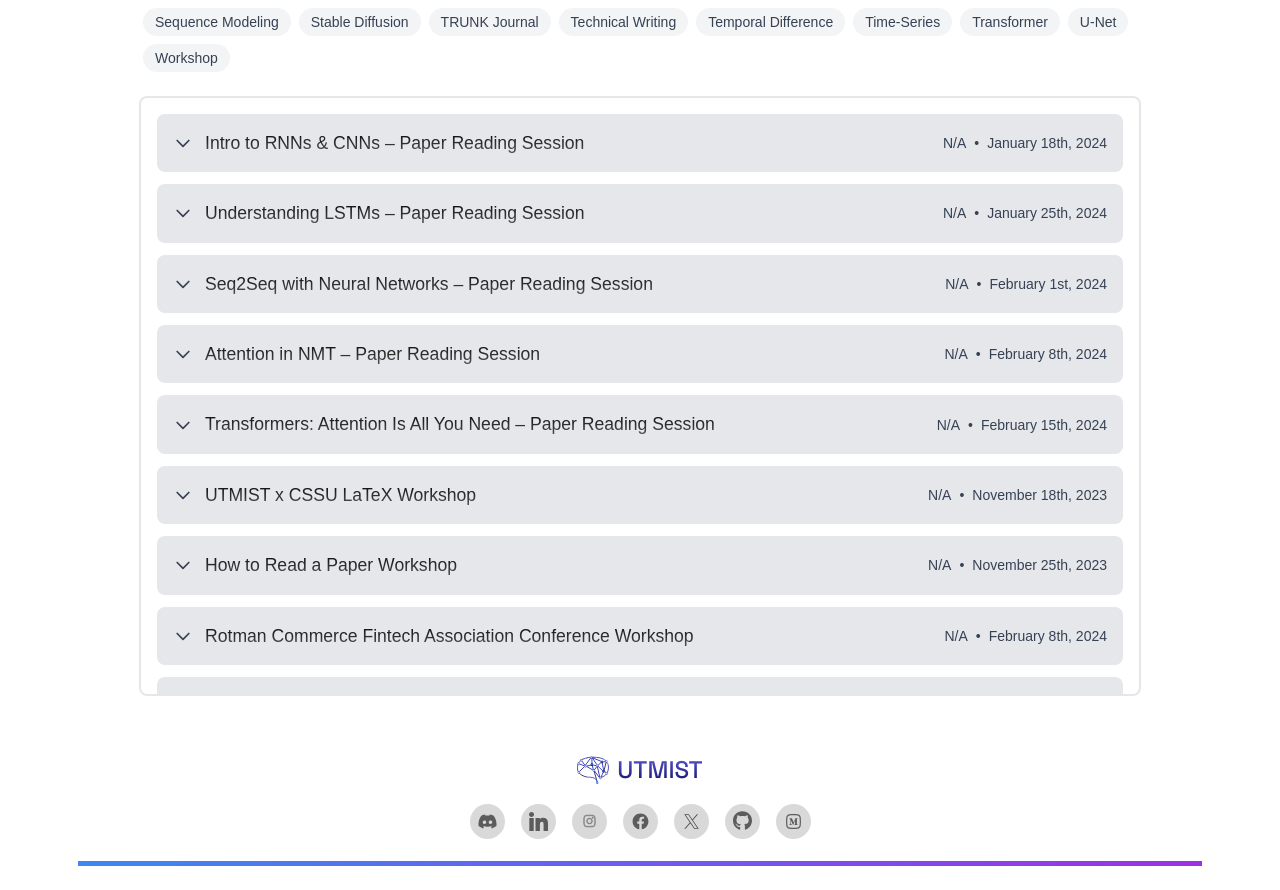
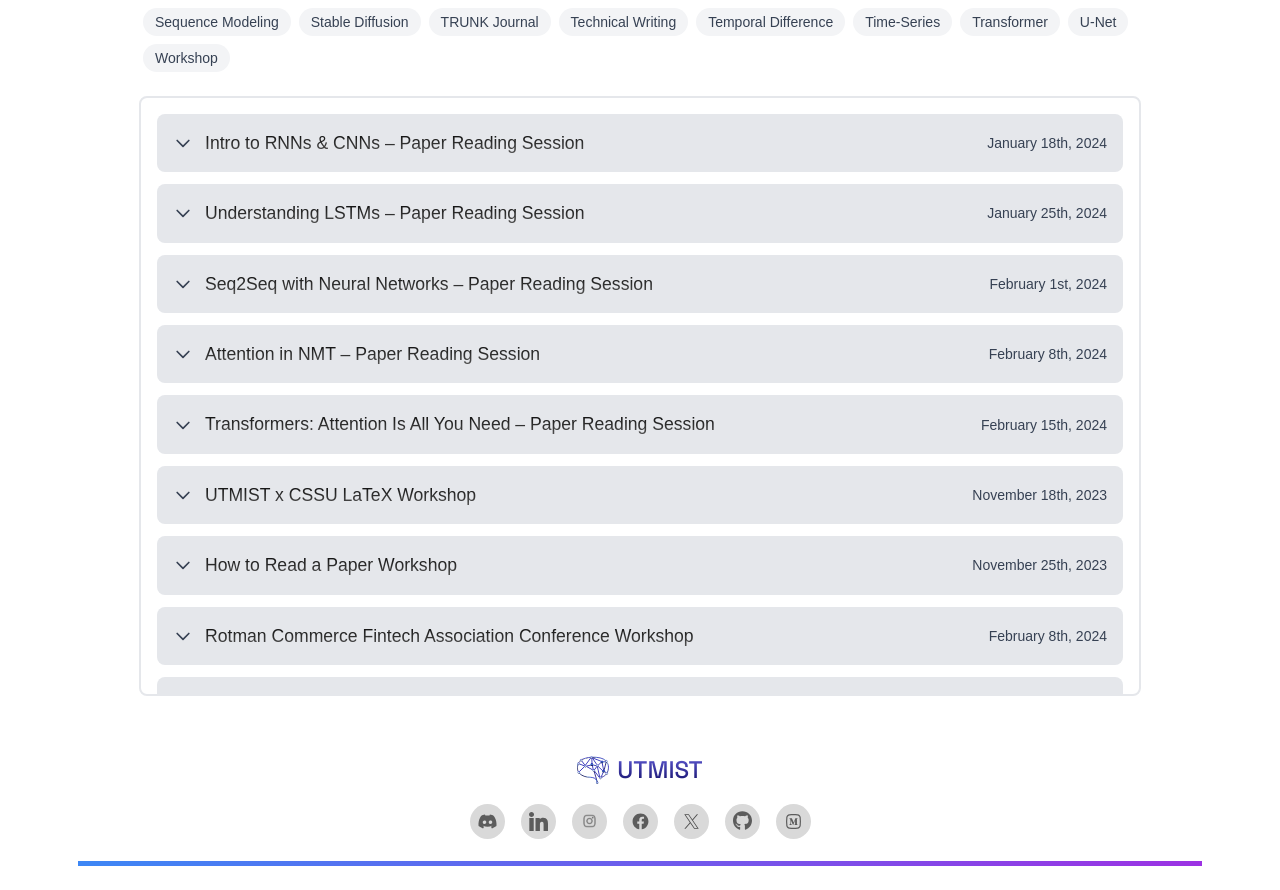
Before and after one commit to UTMIST/UTMIST, a Next.js app in the folder client/: page /events in a window 1280 px wide. Shown: the part 2760-3650 px from the top of the page. Built offline with nearby package versions, Linux system fonts and the light colour scheme.

Commit message:
removed NA instructor

```diff
--- a/client/src/app/events/components/event-item.tsx
+++ b/client/src/app/events/components/event-item.tsx
@@ -78,7 +78,7 @@ export function EventItem({ event, isPassed }: { event: Event, isPassed: boolean
           </div>
           {/* Event info */}
           <div className="flex items-center text-xs text-gray-700 gap-1 flex-wrap">
-            {event.instructor && <span>{event.instructor}</span>}
+            {event.instructor && event.instructor !== 'N/A' && <span>{event.instructor}</span>}
             {event.date && (
               <>
                 {event.instructor && <span>•</span>}
@@ -127,10 +127,10 @@ export function EventItem({ event, isPassed }: { event: Event, isPassed: boolean
         {/* Event details */}
         <div className="hidden sm:flex items-center justify-end w-auto gap-4">
           <div className="flex items-center text-sm gap-2">
-            {event.instructor && <span className="text-gray-700">{event.instructor}</span>}
+            {event.instructor && event.instructor !== 'N/A' && <span className="text-gray-700">{event.instructor}</span>}
             {event.date && (
               <>
-                {event.instructor && <span className="text-gray-700">•</span>}
+                {event.instructor && event.instructor !== 'N/A' && <span className="text-gray-700">•</span>}
                 <span className="text-gray-700">{event.date}</span>
               </>
             )}
```
